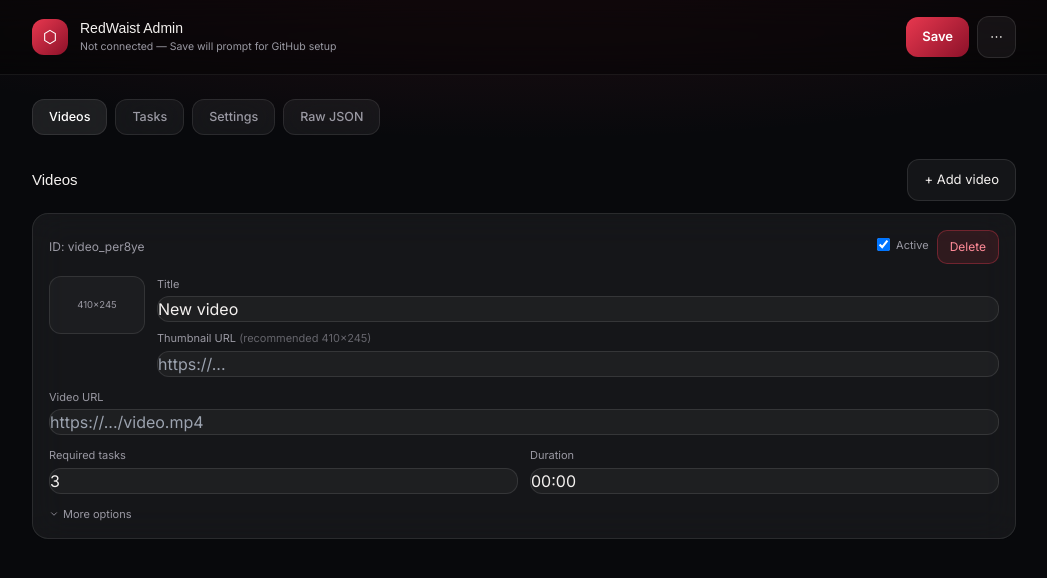
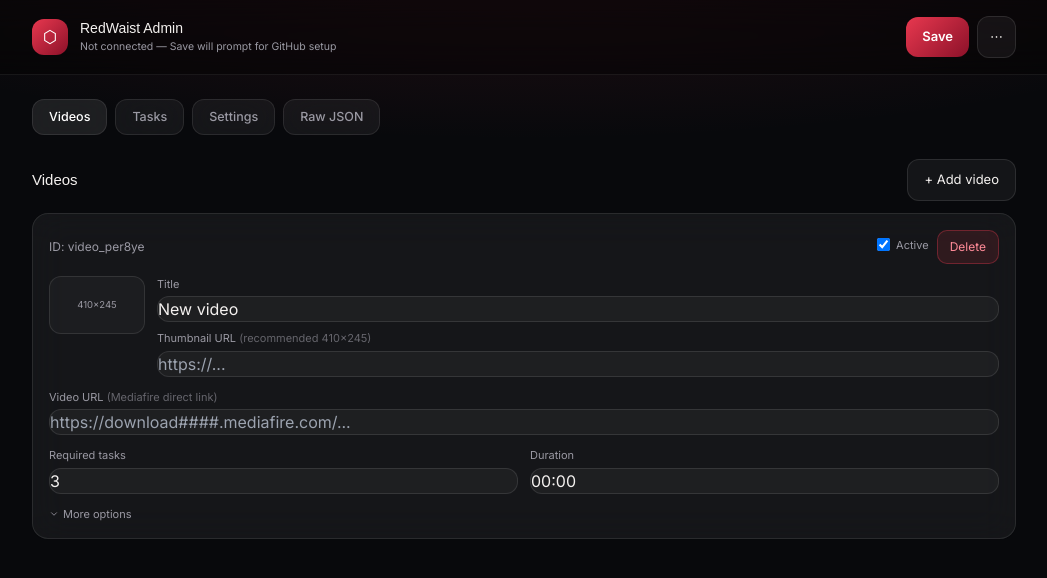
Before and after one commit to Yuzi69/RedWaist, a plain HTML site: page admin.html in a window 1280 px wide. Both pictures are taken after a click on the button "+ Add video". Shown: the whole page, without its empty margins (116-1163 px from the left). Drawn offline with nearby package versions, Linux system fonts and the light colour scheme; a web font is replaced by a local one.

Commit message:
Update admin.html

```diff
--- a/admin.html
+++ b/admin.html
@@ -207,7 +207,7 @@
         </div>
 
         <div class="grid grid-cols-2 gap-3">
-          <div class="col-span-2"><label>Video URL</label><input class="v-videoUrl" value="${escAttr(v.videoUrl)}" placeholder="https://.../video.mp4"></div>
+          <div class="col-span-2"><label>Video URL <span class="opacity-60">(Mediafire direct link)</span></label><input class="v-videoUrl" value="${escAttr(v.videoUrl)}" placeholder="https://download####.mediafire.com/..."></div>
           <div><label>Required tasks</label><input type="number" min="0" class="v-requiredTasks" value="${v.requiredTasks||0}"></div>
           <div><label>Duration</label><input class="v-duration" value="${escAttr(v.duration)}" placeholder="08:32"></div>
         </div>
@@ -218,7 +218,7 @@
         </button>
         <div class="v-advanced hidden space-y-3 pt-1">
           <div><label>Description</label><textarea class="v-description" rows="2">${escHtml(v.description)}</textarea></div>
-          <div><label>Download URL <span class="opacity-60">(defaults to Video URL if left blank)</span></label><input class="v-downloadUrl" value="${escAttr(v.downloadUrl)}"></div>
+          <div><label>Download URL <span class="opacity-60">(Mediafire file page — defaults to Video URL if blank)</span></label><input class="v-downloadUrl" value="${escAttr(v.downloadUrl)}" placeholder="https://www.mediafire.com/file/.../file"></div>
         </div>
       </div>
     `).join('') || `<p class="text-[12px] text-[var(--ink-dim)]">No videos yet. Click "+ Add video" to create your first one — you only need a title, thumbnail, and video URL to start.</p>`;
@@ -542,4 +542,4 @@
 })();
 </script>
 </body>
-      </html>
+        </html>
```
